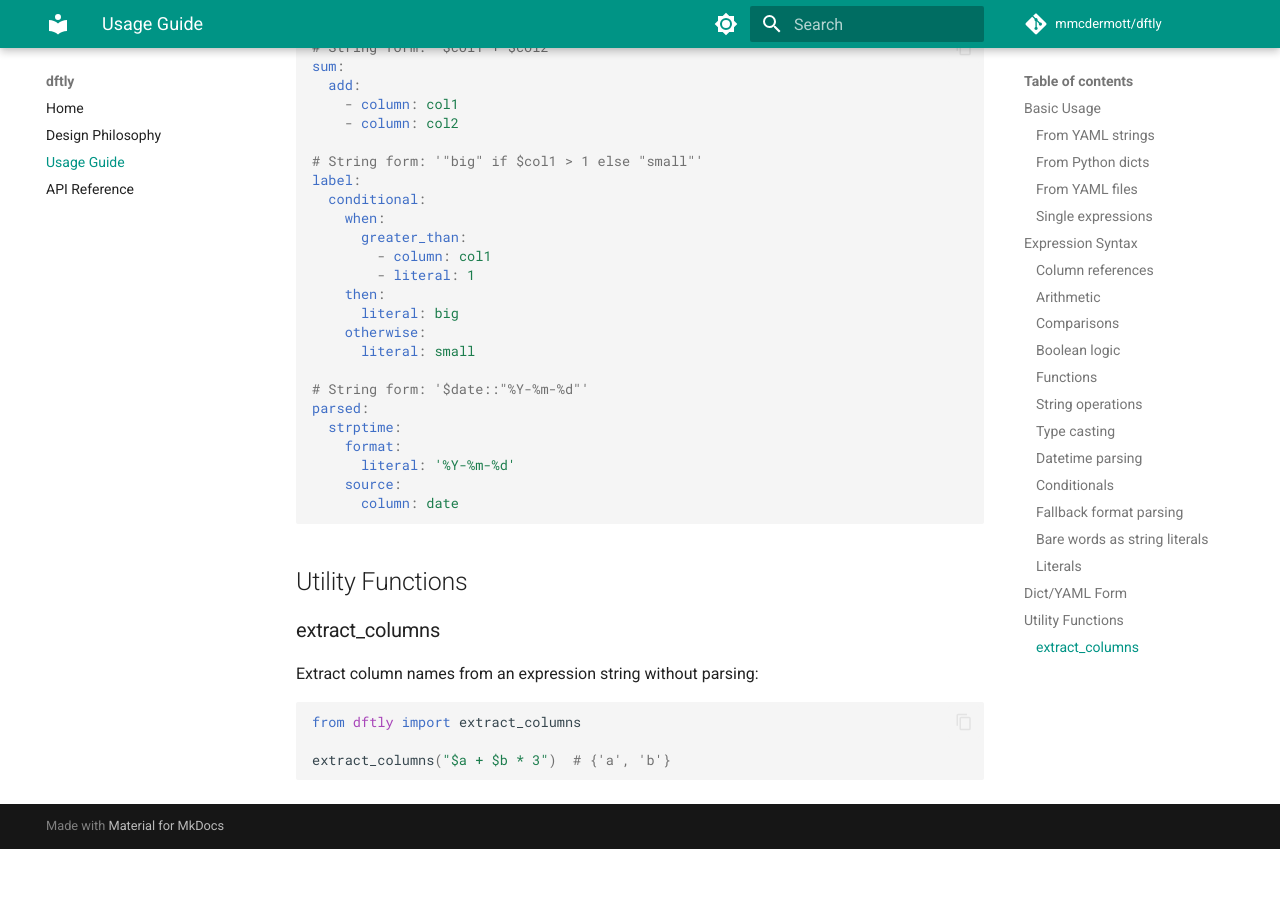
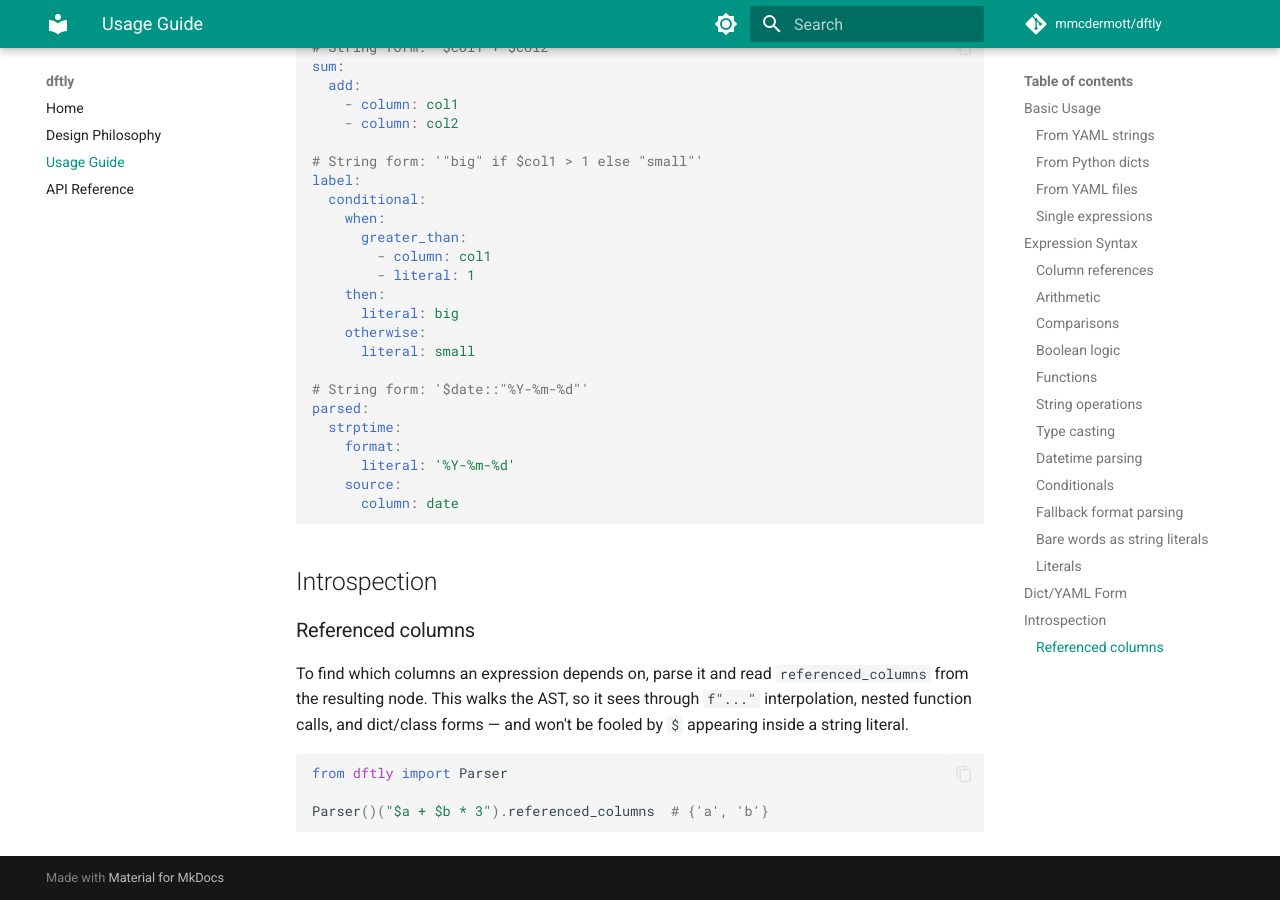
Before and after one commit to mmcdermott/dftly, an MkDocs documentation site: the page built from docs/usage.md, in a window 1280 px wide and 900 px high, scrolled down 3604 px. Built offline with MkDocs 1.6.1 and Material for MkDocs 9.7.7, drawn with Linux system fonts in a browser that asks for light colours; comment, search, counter and statistics services are not loaded; before the commit the page ends 4453 px from its top, so only the background shows below that.

Commit message:
Drop extract_columns docs, document referenced_columns instead
Follows through #61: replaces the extract_columns section in usage.md
with an introspection example using Parser()(expr).referenced_columns,
and removes the mkdocstrings entry from api.md.

Co-Authored-By: Claude Opus 4.6 (1M context) <noreply@anthropic.com>

````diff
--- a/docs/api.md
+++ b/docs/api.md
@@ -10,8 +10,6 @@
         - __call__
         - to_polars
         - expr_to_polars
-
-::: dftly.extract_columns
 
 ## Node Types
 
--- a/docs/usage.md
+++ b/docs/usage.md
@@ -202,14 +202,17 @@ parsed:
       column: date
 ```
 
-## Utility Functions
+## Introspection
 
-### extract_columns
+### Referenced columns
 
-Extract column names from an expression string without parsing:
+To find which columns an expression depends on, parse it and read
+`referenced_columns` from the resulting node. This walks the AST, so it
+sees through `f"..."` interpolation, nested function calls, and dict/class
+forms — and won't be fooled by `$` appearing inside a string literal.
 
 ```python
-from dftly import extract_columns
+from dftly import Parser
 
-extract_columns("$a + $b * 3")  # {'a', 'b'}
+Parser()("$a + $b * 3").referenced_columns  # {'a', 'b'}
 ```
````
